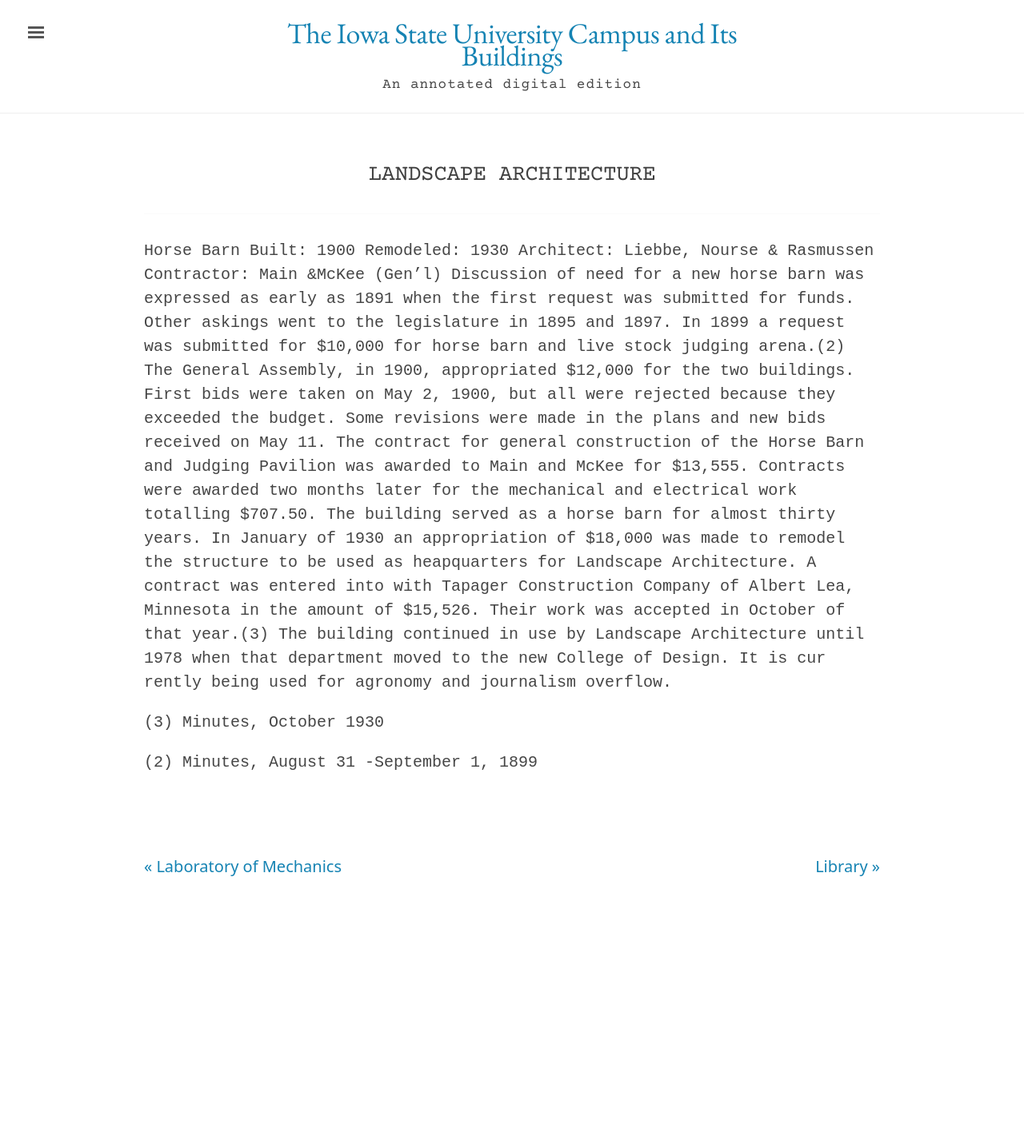
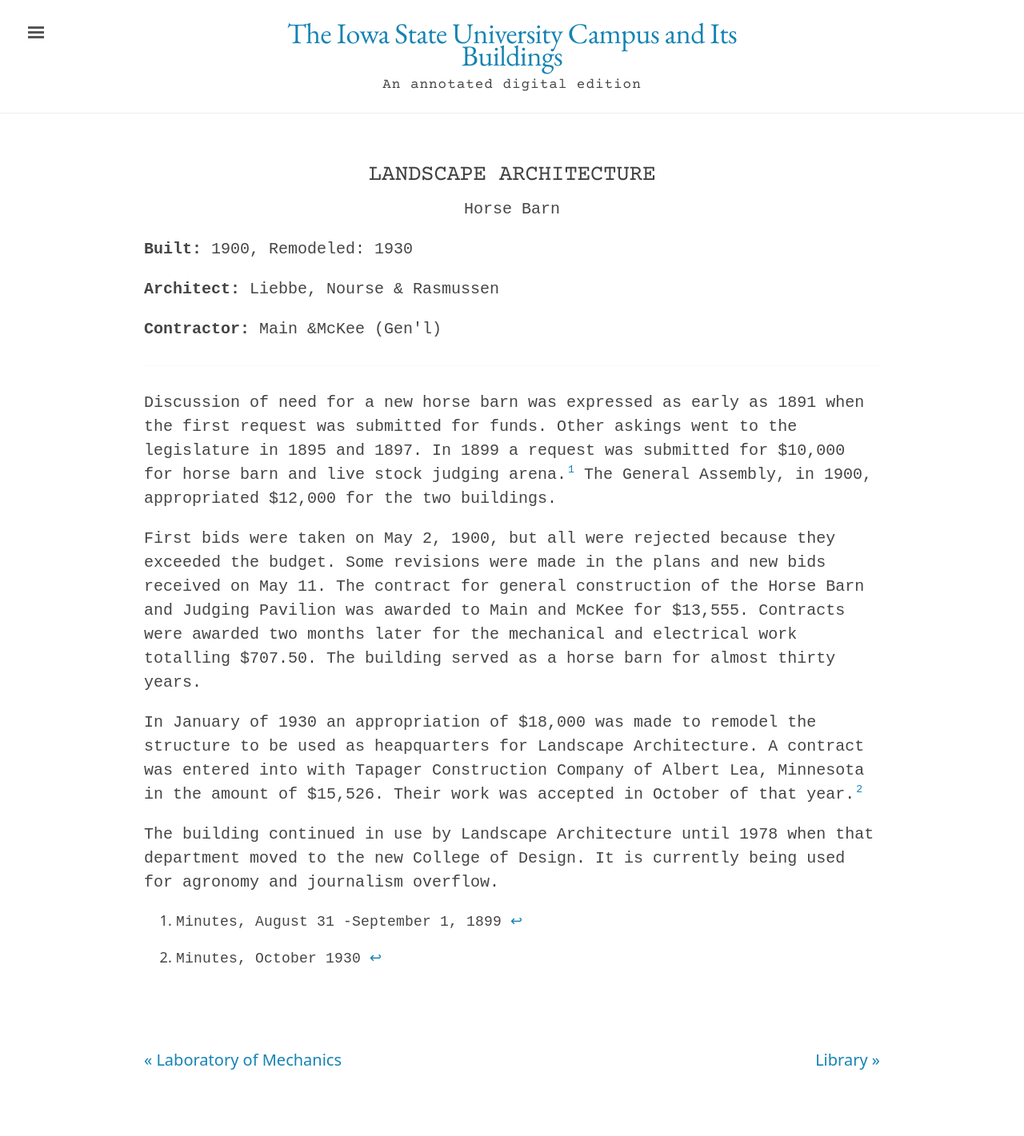
Before and after one commit to emanderson811/day-edition, a Jekyll site: the page built from _texts/buildings/124day-landscape-architecture.md, in a window 1280 px wide. Shown: the whole page at 80% size. Built offline with Jekyll 4.4.1, drawn with Linux system fonts in a browser that asks for light colours; before the commit the page ends 1179 px from its top, so only the background shows below that; some of the changed lines change nothing that is shown.

Commit message:
Update 124day-landscape-architecture.md

```diff
--- a/_texts/buildings/124day-landscape-architecture.md
+++ b/_texts/buildings/124day-landscape-architecture.md
@@ -1,11 +1,13 @@
 ---
 layout: building
 title: "Landscape Architecture"
-alternative_name:
+alternative_name: "Horse Barn"
 built:
+  - "1900"
+  - "Remodeled: 1930"
 addition:
-architect:
-contractor:
+architect: "Liebbe, Nourse & Rasmussen"
+contractor: "Main &McKee (Gen'l)"
 razed:
 author:
 rights: Public Domain
@@ -14,16 +16,14 @@
 ---
 ---
 
-Horse Barn
-Built: 1900 Remodeled: 1930 Architect: Liebbe, Nourse & Rasmussen Contractor: Main &McKee (Gen'l)
-Discussion of need for a new horse barn was expressed as early as 1891 when the first request was submitted for funds. Other askings went to the legislature in 1895 and 1897. In 1899 a request was submitted for $10,000 for horse barn and live stock judging arena.(2) The General Assembly, in 1900, appropriated $12,000 for the two buildings.
+Discussion of need for a new horse barn was expressed as early as 1891 when the first request was submitted for funds. Other askings went to the legislature in 1895 and 1897. In 1899 a request was submitted for $10,000 for horse barn and live stock judging arena.[^fn1] The General Assembly, in 1900, appropriated $12,000 for the two buildings.
+
 First bids were taken on May 2, 1900, but all were rejected because they exceeded the budget. Some revisions were made in the plans and new bids received on May 11. The contract for general construction of the Horse Barn and Judging Pavilion was awarded to Main and McKee for $13,555. Contracts were awarded two months later for the mechanical and electrical work totalling $707.50. The building served as a horse barn for almost thirty years.
-In January of 1930 an appropriation of $18,000 was made to remodel the structure to be used as heapquarters for Landscape Architecture. A contract was entered into with Tapager Construction Company of Albert Lea, Minnesota in the amount of $15,526. Their work was accepted in October of that year.(3)
-The building continued in use by Landscape Architecture until 1978 when that department moved to the new College of Design. It is cur rently being used for agronomy and journalism overflow.
 
+In January of 1930 an appropriation of $18,000 was made to remodel the structure to be used as heapquarters for Landscape Architecture. A contract was entered into with Tapager Construction Company of Albert Lea, Minnesota in the amount of $15,526. Their work was accepted in October of that year.[^fn2]
 
-(3)
-Minutes, October 1930
+The building continued in use by Landscape Architecture until 1978 when that department moved to the new College of Design. It is currently being used for agronomy and journalism overflow.
 
+[^fn1]: Minutes, August 31 -September 1, 1899
 
-(2) Minutes, August 31 -September 1, 1899
+[^fn2]: Minutes, October 1930
```
